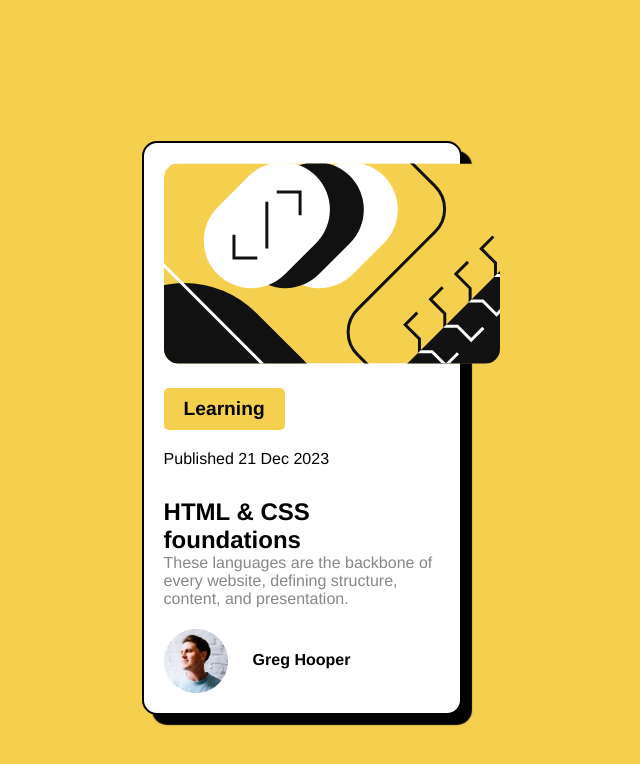
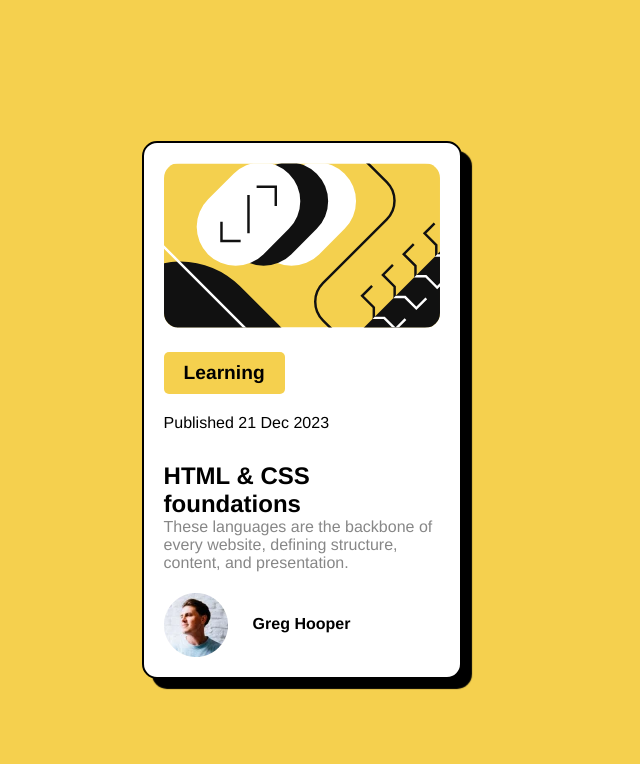
Before and after one commit to reynatojunior/blog-preview, a plain HTML site: page index.html in a window 1280 px wide. Shown: the whole page, without its empty margins (332-972 px from the left). Drawn offline with Linux system fonts and the light colour scheme.

Commit message:
update styles in response

```diff
--- a/css/styles.css
+++ b/css/styles.css
@@ -22,6 +22,7 @@ body {
 }
 .imagem > img{
     border-radius: 15px;
+    width: 100%;
     }
 
 .btn{
@@ -61,3 +62,4 @@ body {
     margin: 10px auto;
     padding: 15px;
   }
+}
```
